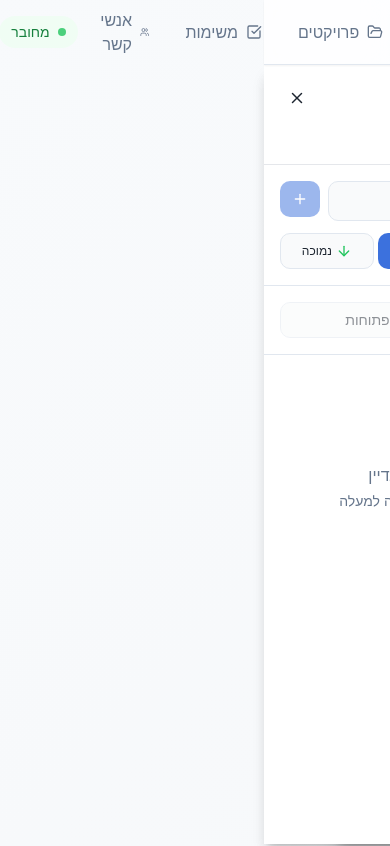
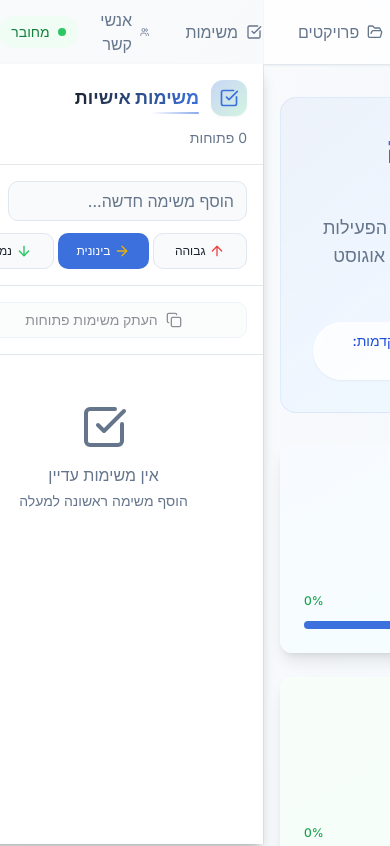
Before and after one commit to mrmshor/project-pulse-he, a React (Vite) app: page / in a window 390 px wide. Shown: the top 846 px of the page. Built offline with nearby package versions, Linux system fonts and the light colour scheme.

Commit message:
Update Layout.tsx

```diff
--- a/src/components/Layout.tsx
+++ b/src/components/Layout.tsx
@@ -1,32 +1,110 @@
-import { ReactNode } from 'react';
+import { ReactNode, useState } from 'react';
 import { TopNavigation } from './TopNavigation';
 import { TasksSidebar } from './TasksSidebar';
 import { ProjectsSidebar } from './ProjectsSidebar';
 import { TauriStatus } from './TauriStatus';
+import { Button } from '@/components/ui/button';
+import { Menu, X } from 'lucide-react';
 
 interface LayoutProps {
   children: ReactNode;
 }
 
 export function Layout({ children }: LayoutProps) {
+  const [leftSidebarOpen, setLeftSidebarOpen] = useState(false);
+  const [rightSidebarOpen, setRightSidebarOpen] = useState(false);
+
   return (
     <div className="min-h-screen w-full bg-gradient-to-br from-slate-50 to-blue-50" dir="rtl">
       <TauriStatus />
       <TopNavigation />
+
       <div className="relative w-full overflow-hidden">
-        <main className="mx-auto max-w-none px-8 py-8 animate-fade-in" style={{
-          marginRight: '320px',
-          marginLeft: '320px',
-          minHeight: 'calc(100vh - 64px)'
-        }}>
+        {/* Mobile sidebar toggle buttons */}
+        <div className="lg:hidden fixed top-20 right-4 z-50 flex gap-2">
+          <Button
+            variant="outline"
+            size="sm"
+            onClick={() => setRightSidebarOpen(!rightSidebarOpen)}
+            className="bg-white/90 backdrop-blur-sm shadow-md"
+          >
+            {rightSidebarOpen ? <X size={16} /> : <Menu size={16} />}
+            פרויקטים
+          </Button>
+          <Button
+            variant="outline"
+            size="sm"
+            onClick={() => setLeftSidebarOpen(!leftSidebarOpen)}
+            className="bg-white/90 backdrop-blur-sm shadow-md"
+          >
+            {leftSidebarOpen ? <X size={16} /> : <Menu size={16} />}
+            משימות
+          </Button>
+        </div>
+
+        {/* Main content area - responsive margins */}
+        <main
+          className={`
+            transition-all duration-300 ease-in-out
+            px-4 md:px-6 lg:px-8 py-8
+            animate-fade-in
+            min-h-[calc(100vh-4rem)]
+
+            /* Mobile: Full width */
+            lg:mr-80 lg:ml-80
+
+            /* When sidebars are closed on mobile */
+            ${leftSidebarOpen ? 'ml-80' : ''}
+            ${rightSidebarOpen ? 'mr-80' : ''}
+          `}
+        >
           {children}
         </main>
-        <div className="fixed right-0 top-16 h-[calc(100vh-4rem)] z-40 w-80 bg-white border-l shadow-lg">
+
+        {/* Right Sidebar - Projects */}
+        <div
+          className={`
+            fixed right-0 top-16 h-[calc(100vh-4rem)] z-40 w-80
+            bg-white border-l shadow-lg
+            transition-transform duration-300 ease-in-out
+
+            /* Desktop: Always visible */
+            lg:translate-x-0
+
+            /* Mobile: Slide in/out */
+            ${rightSidebarOpen ? 'translate-x-0' : 'translate-x-full lg:translate-x-0'}
+          `}
+        >
           <ProjectsSidebar />
         </div>
-        <div className="fixed left-0 top-16 h-[calc(100vh-4rem)] z-40 w-80 bg-white border-r shadow-lg">
+
+        {/* Left Sidebar - Tasks */}
+        <div
+          className={`
+            fixed left-0 top-16 h-[calc(100vh-4rem)] z-40 w-80
+            bg-white border-r shadow-lg
+            transition-transform duration-300 ease-in-out
+
+            /* Desktop: Always visible */
+            lg:translate-x-0
+
+            /* Mobile: Slide in/out */
+            ${leftSidebarOpen ? 'translate-x-0' : '-translate-x-full lg:translate-x-0'}
+          `}
+        >
           <TasksSidebar />
         </div>
+
+        {/* Mobile overlay when sidebars are open */}
+        {(leftSidebarOpen || rightSidebarOpen) && (
+          <div
+            className="lg:hidden fixed inset-0 bg-black/50 z-30 top-16"
+            onClick={() => {
+              setLeftSidebarOpen(false);
+              setRightSidebarOpen(false);
+            }}
+          />
+        )}
       </div>
     </div>
   );
```
